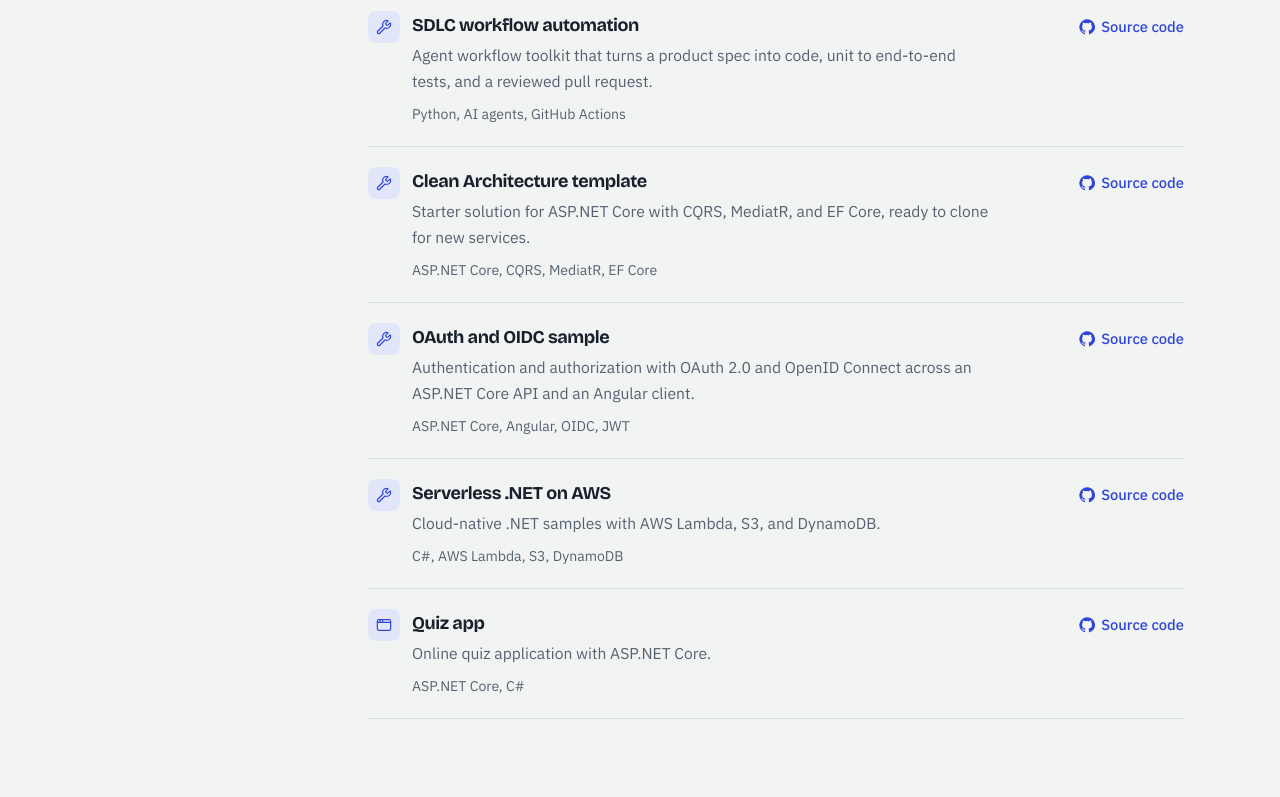
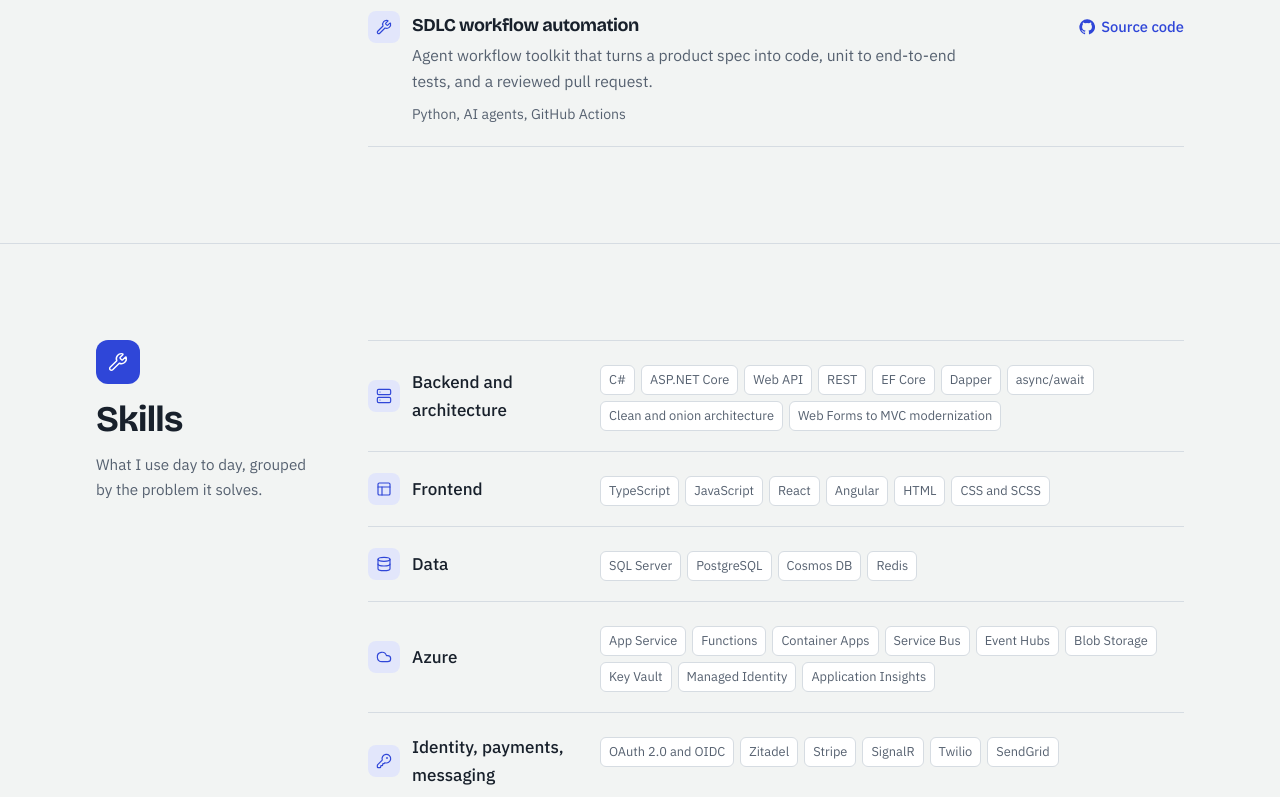
Before and after one commit to akazad13/akazad13.github.io, a React (Vite) app: page / in a window 1280 px wide. Shown: the part 4495-5292 px from the top of the page. Built offline with nearby package versions, Linux system fonts and the light colour scheme.

Commit message:
content: remove Clean Architecture template, OAuth/OIDC, Serverless .NET, Quiz app, and blog posts

```diff
--- a/src/components/Writing.tsx
+++ b/src/components/Writing.tsx
@@ -15,6 +15,7 @@
 
 export function Writing({ writing, blogUrl }: { writing: Portfolio['writing']; blogUrl: string }) {
   const { publication, guides, posts, series } = writing;
+  const hasPosts = (posts && posts.length > 0) || (series && series.length > 0);
 
   return (
     <Section
@@ -22,6 +23,7 @@
       title="Writing"
       icon={PenLine}
       intro={
+        hasPosts ? (
           <>
             Research, guides, and posts from{' '}
             <a href={blogUrl} target="_blank" rel="noreferrer" className={linkClass}>
@@ -29,6 +31,9 @@
             </a>
             .
           </>
+        ) : (
+          'Published research and technical guides.'
+        )
       }
     >
       <div className="space-y-14">
@@ -65,6 +70,7 @@
           </ul>
         </div>
 
+        {hasPosts && (
           <div>
             <SubHeading icon={PenLine}>Blog posts</SubHeading>
             <ul className="mt-5 divide-y divide-line border-y border-line">
@@ -99,6 +105,7 @@
               ))}
             </ul>
           </div>
+        )}
       </div>
     </Section>
   );
--- a/src/data/portfolio.ts
+++ b/src/data/portfolio.ts
@@ -196,34 +196,6 @@
       tech: ['Python', 'AI agents', 'GitHub Actions'],
       repoUrl: 'https://github.com/akazad13/sdlc-workflow-automate',
     },
-    {
-      name: 'Clean Architecture template',
-      kind: 'toolkit',
-      summary: 'Starter solution for ASP.NET Core with CQRS, MediatR, and EF Core, ready to clone for new services.',
-      tech: ['ASP.NET Core', 'CQRS', 'MediatR', 'EF Core'],
-      repoUrl: 'https://github.com/akazad13/clearn-architecture-template',
-    },
-    {
-      name: 'OAuth and OIDC sample',
-      kind: 'toolkit',
-      summary: 'Authentication and authorization with OAuth 2.0 and OpenID Connect across an ASP.NET Core API and an Angular client.',
-      tech: ['ASP.NET Core', 'Angular', 'OIDC', 'JWT'],
-      repoUrl: 'https://github.com/akazad13/oauth-oidc',
-    },
-    {
-      name: 'Serverless .NET on AWS',
-      kind: 'toolkit',
-      summary: 'Cloud-native .NET samples with AWS Lambda, S3, and DynamoDB.',
-      tech: ['C#', 'AWS Lambda', 'S3', 'DynamoDB'],
-      repoUrl: 'https://github.com/akazad13/cloud-work',
-    },
-    {
-      name: 'Quiz app',
-      kind: 'product',
-      summary: 'Online quiz application with ASP.NET Core.',
-      tech: ['ASP.NET Core', 'C#'],
-      repoUrl: 'https://github.com/akazad13/quiz-app',
-    },
   ],
 
   skills: [
@@ -294,28 +266,8 @@
         repoUrl: 'https://github.com/akazad13/csharp-design-patterns',
       },
     ],
-    posts: [
-      {
-        title: 'SOLID principles with examples',
-        date: 'Feb 2025',
-        summary: 'Each principle explained with a C# example of the problem it prevents.',
-        url: `${blog}/solid-principles-with-examples/`,
-      },
-    ],
-    series: [
-      {
-        title: 'Sorting algorithms',
-        date: 'Sep 2024',
-        summary: 'How five classic sorts work, with complexity and code.',
-        posts: [
-          { title: 'Merge sort', url: `${blog}/merge-sort/` },
-          { title: 'Quick sort', url: `${blog}/quick-sort/` },
-          { title: 'Heap sort', url: `${blog}/heap-sort/` },
-          { title: 'Counting sort', url: `${blog}/counting-sort/` },
-          { title: 'Radix sort', url: `${blog}/radix-sort/` },
-        ],
-      },
-    ],
+    posts: [],
+    series: [],
   },
 
   background: {
```
Lines whose indentation alone changed are shown as unchanged.
